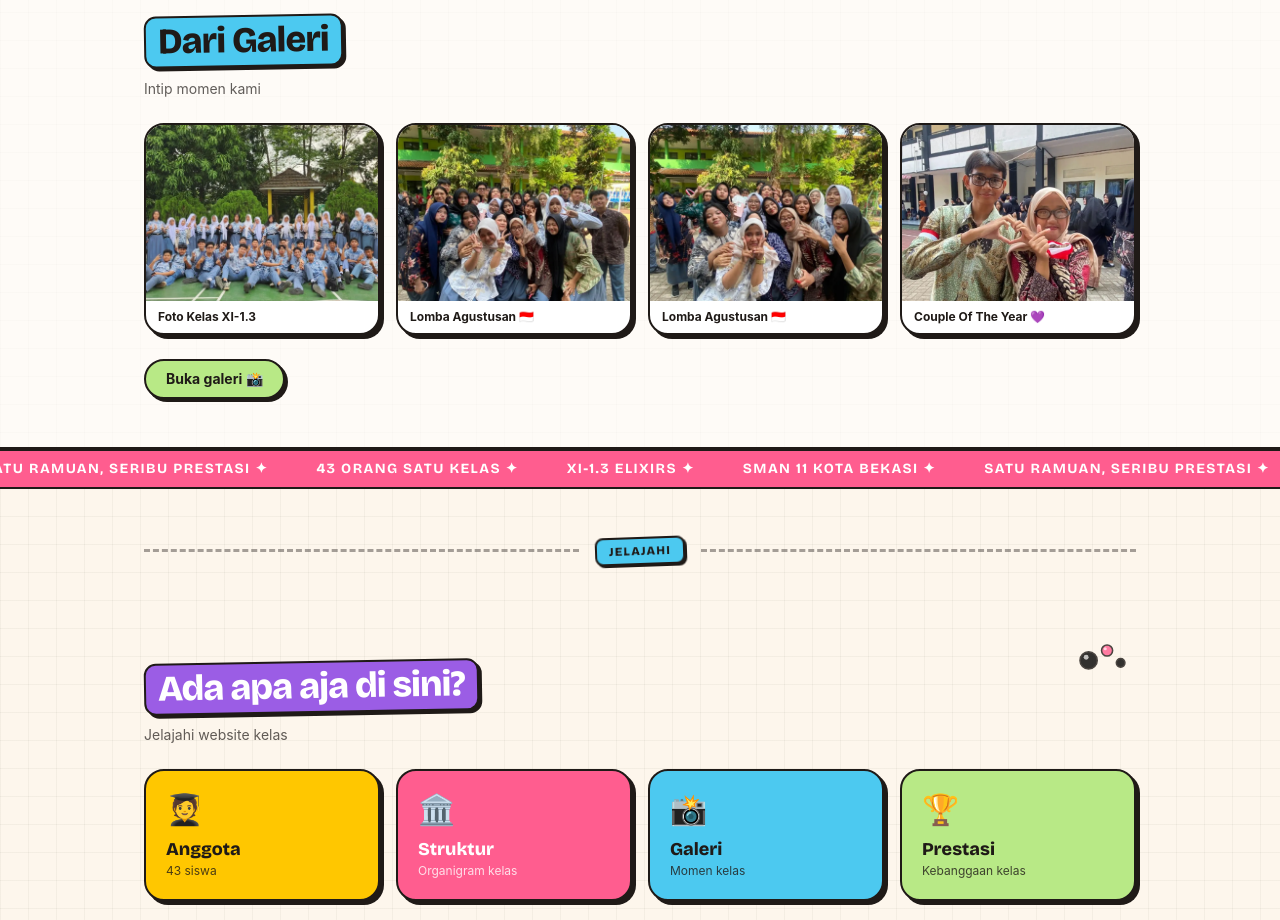
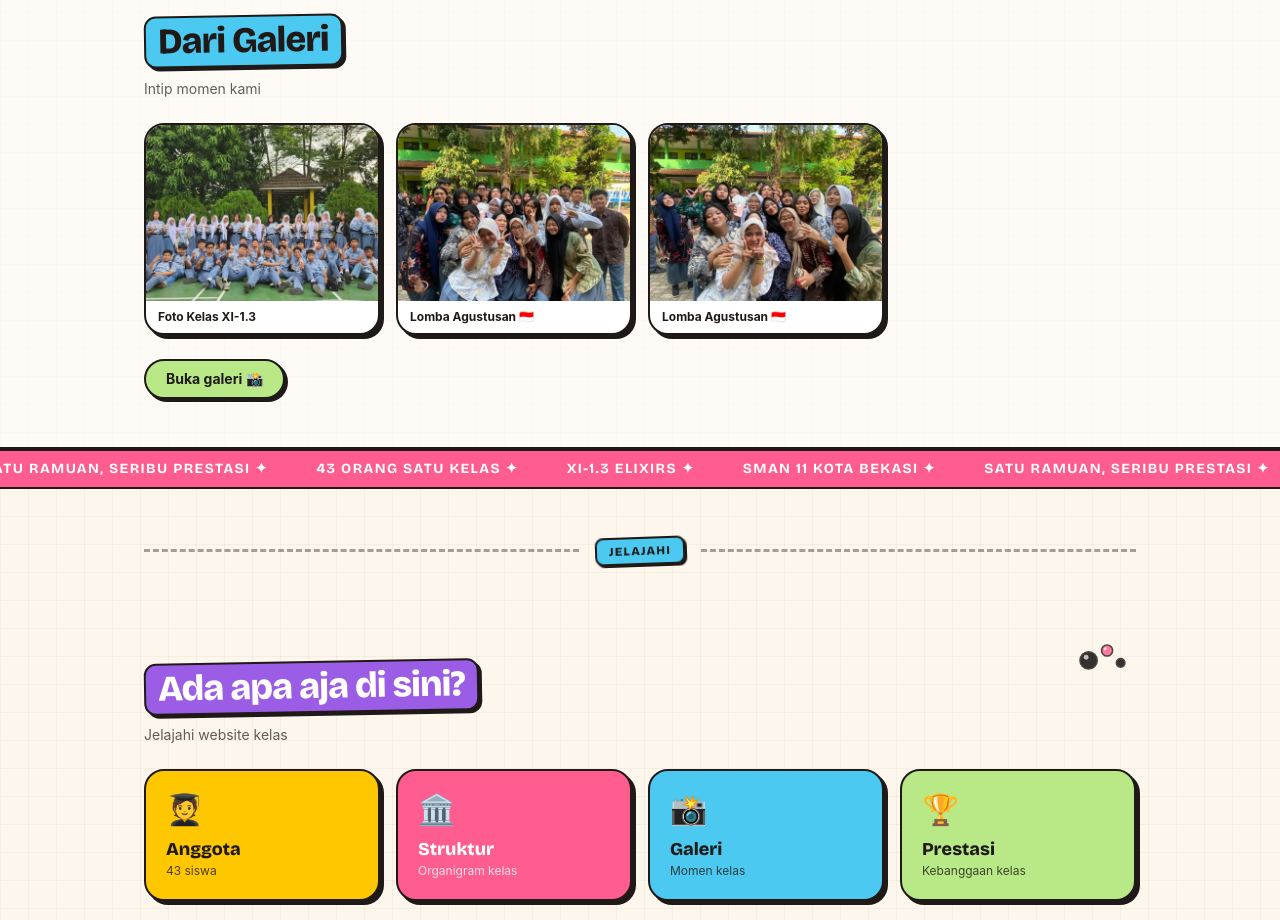
Before and after one commit to hapis1703/elixirs, a Next.js app: page / in a window 1280 px wide. Shown: the part 1360-2280 px from the top of the page. Built offline with nearby package versions, Linux system fonts and the light colour scheme.

Commit message:
Remove gallery item 'Couple Of The Year'
Removed a gallery item for 'Couple Of The Year'.

```diff
--- a/data/galeri.js
+++ b/data/galeri.js
@@ -25,12 +25,5 @@ export const galeri = [
     tanggal: "2026-08-13",
     w: 1280,
     h: 720,
-  },
-  {
-    src: "/gallery/heart-hands.webp",
-    judul: "Couple Of The Year 💜",
-    tanggal: "2026-08-13",
-    w: 720,
-    h: 1280,
-  },
+  }
 ];
```
